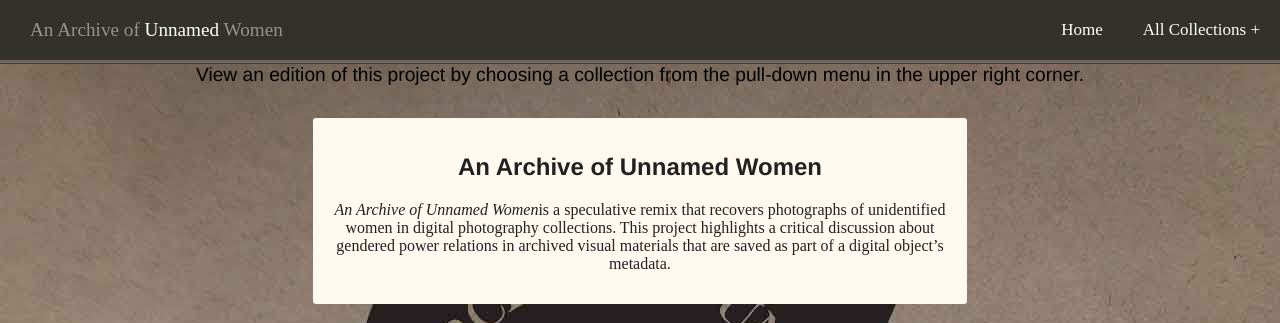
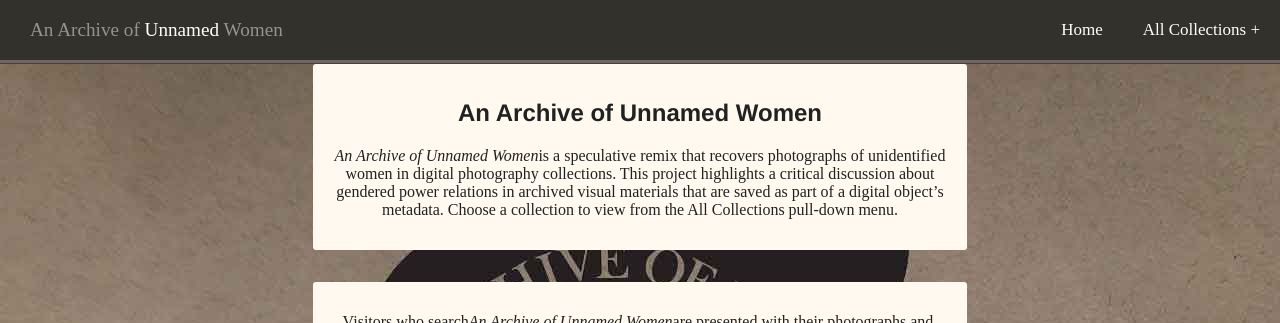
Before and after one commit to xtineburrough/archiveUnnamedWomen, a React (Create React App) app: page / in a window 1280 px wide. Shown: the top 323 px of the page. Built offline with nearby package versions, Linux system fonts and the light colour scheme; a web font is replaced by a local one.

Commit message:
removed visiting directions

```diff
--- a/src/components/Home.js
+++ b/src/components/Home.js
@@ -4,13 +4,9 @@ export default function About() {
   return (
     <div className="background">
 
-        <p id="visit">
-          View an edition of this project by choosing a collection from the pull-down menu in the upper right corner.
-        </p>
        <div className="type">
 		<h2>An Archive of Unnamed Women</h2>
-
-			<p><em>An Archive of Unnamed Women</em>is a speculative remix that recovers photographs of unidentified women in digital photography collections. This project highlights a critical discussion about gendered power relations in archived visual materials that are saved as part of a digital object&#8217;s metadata.
+			<p><em>An Archive of Unnamed Women</em>is a speculative remix that recovers photographs of unidentified women in digital photography collections. This project highlights a critical discussion about gendered power relations in archived visual materials that are saved as part of a digital object&#8217;s metadata. Choose a collection to view from the All Collections pull-down menu.
 			</p>
 	</div>
 
```
